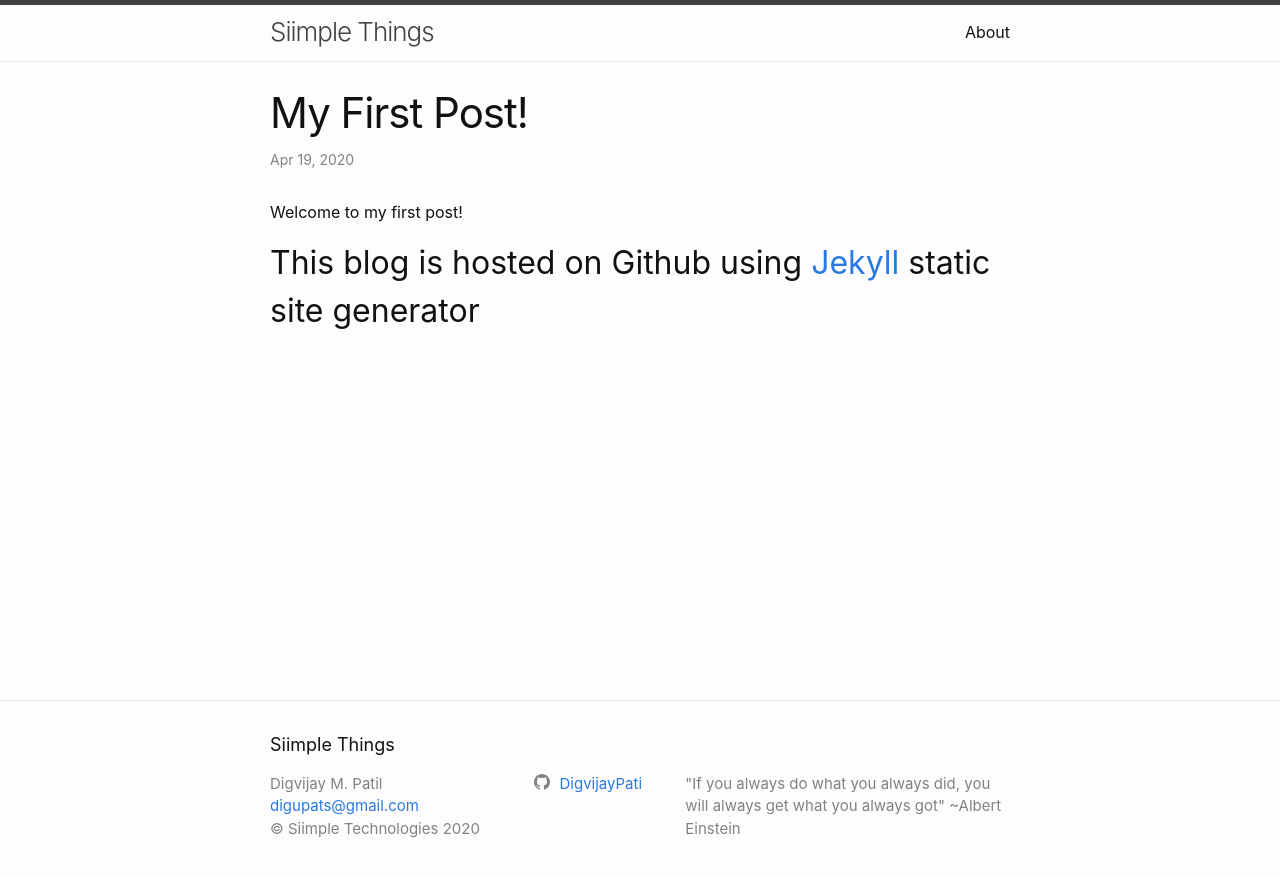
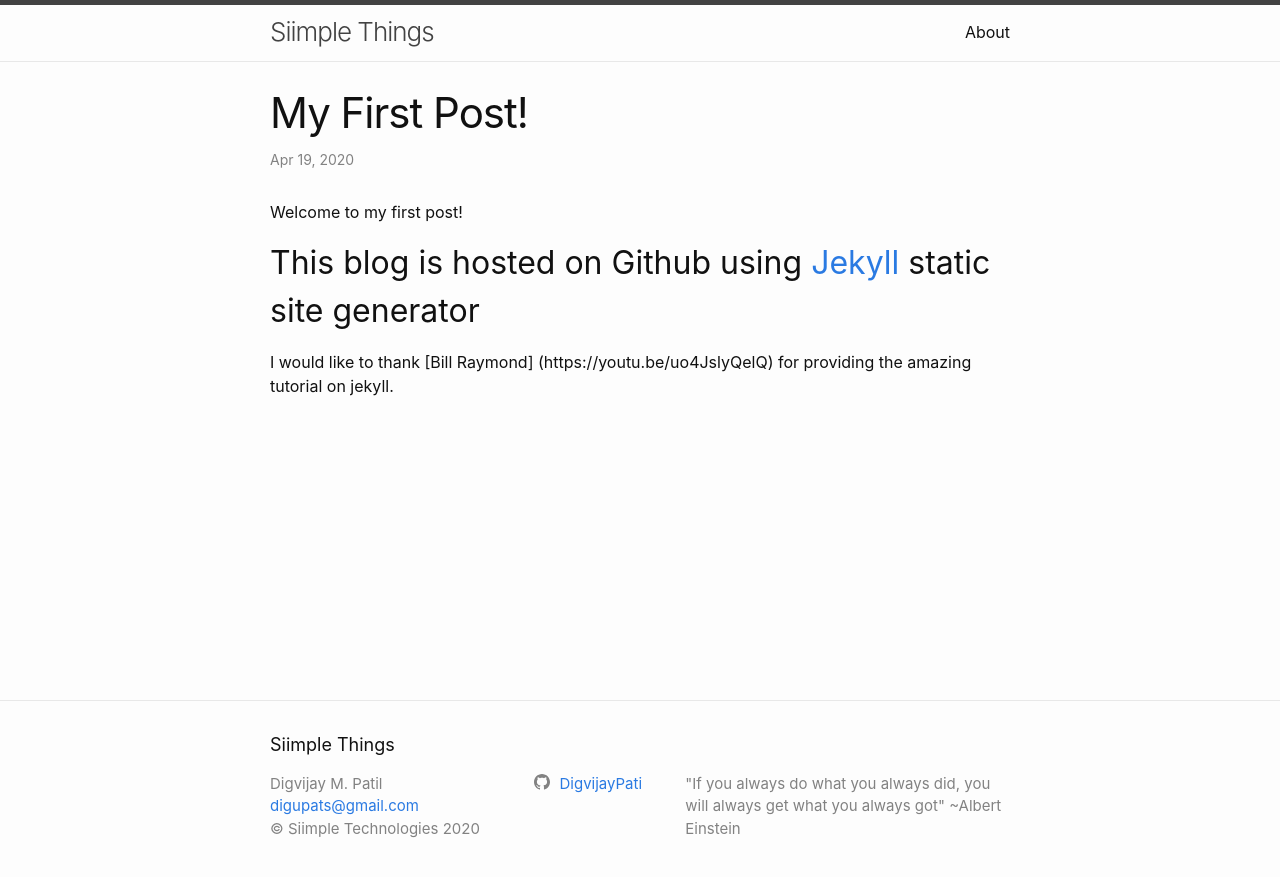
Before and after one commit to DigvijayPati/my-blog, a Jekyll site: the page built from _posts/2020-04-19-my-first-post.md, in a window 1280 px wide. Shown: the top 877 px of the page. Built offline with Jekyll 4.4.1, drawn with Linux system fonts in a browser that asks for light colours.

Commit message:
updated the old blog

```diff
--- a/_posts/2020-04-19-my-first-post.md
+++ b/_posts/2020-04-19-my-first-post.md
@@ -7,3 +7,5 @@
 Welcome to my first post!
 
 ## This blog is hosted on Github using [Jekyll](https://jekyllrb.com/) static site generator
+
+I would like to thank [Bill Raymond] (https://youtu.be/uo4JslyQelQ) for providing the amazing tutorial on jekyll.
```
